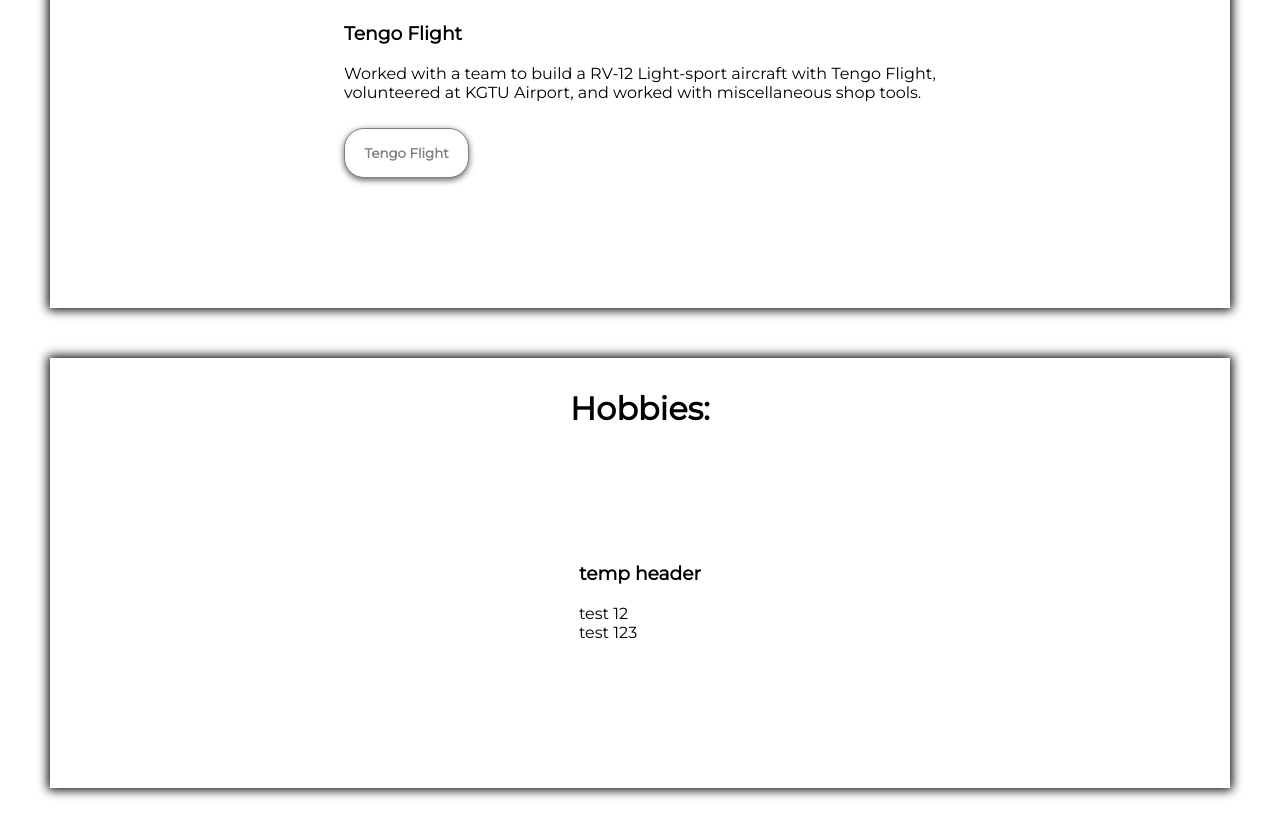
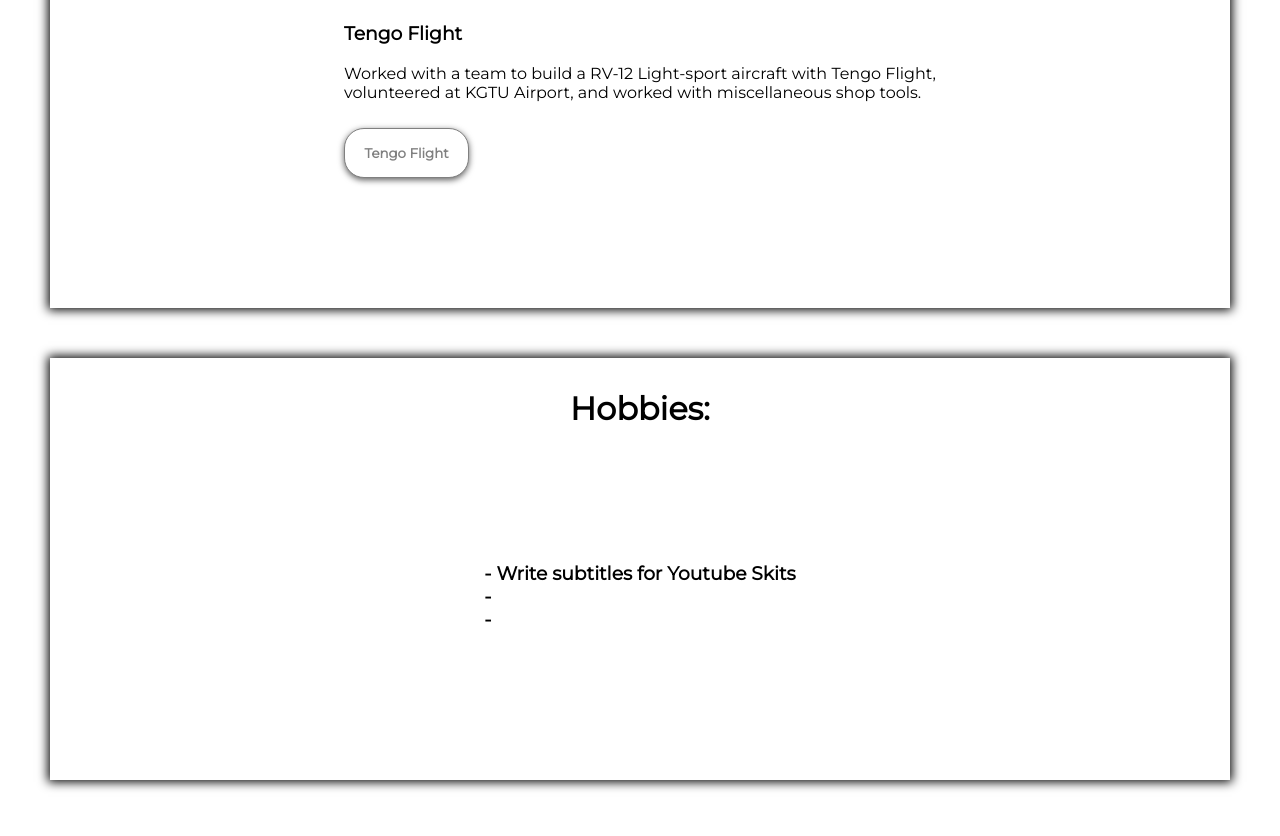
Before and after one commit to JoshWarn/JoshWarn.github.io, a plain HTML site: page index.html in a window 1280 px wide. Shown: the part 2037-2873 px from the top of the page. Drawn offline with Linux system fonts and the light colour scheme.

Commit message:
Update index.html

```diff
--- a/index.html
+++ b/index.html
@@ -65,11 +65,12 @@
         <h1>Hobbies:</h1>
         <div class="hobby">
             <div class="hobby-content">
-                <h3>temp header</h3>
-                <p>
-                test 12 <br>
-                test 123
-                </p>
+                <h3>
+                - Write subtitles for Youtube Skits <br>
+                - <br>
+                - <br>
+                </h3>
+                <!--<p>  </p> -->
             </div>
         </div>
     </div>
```
